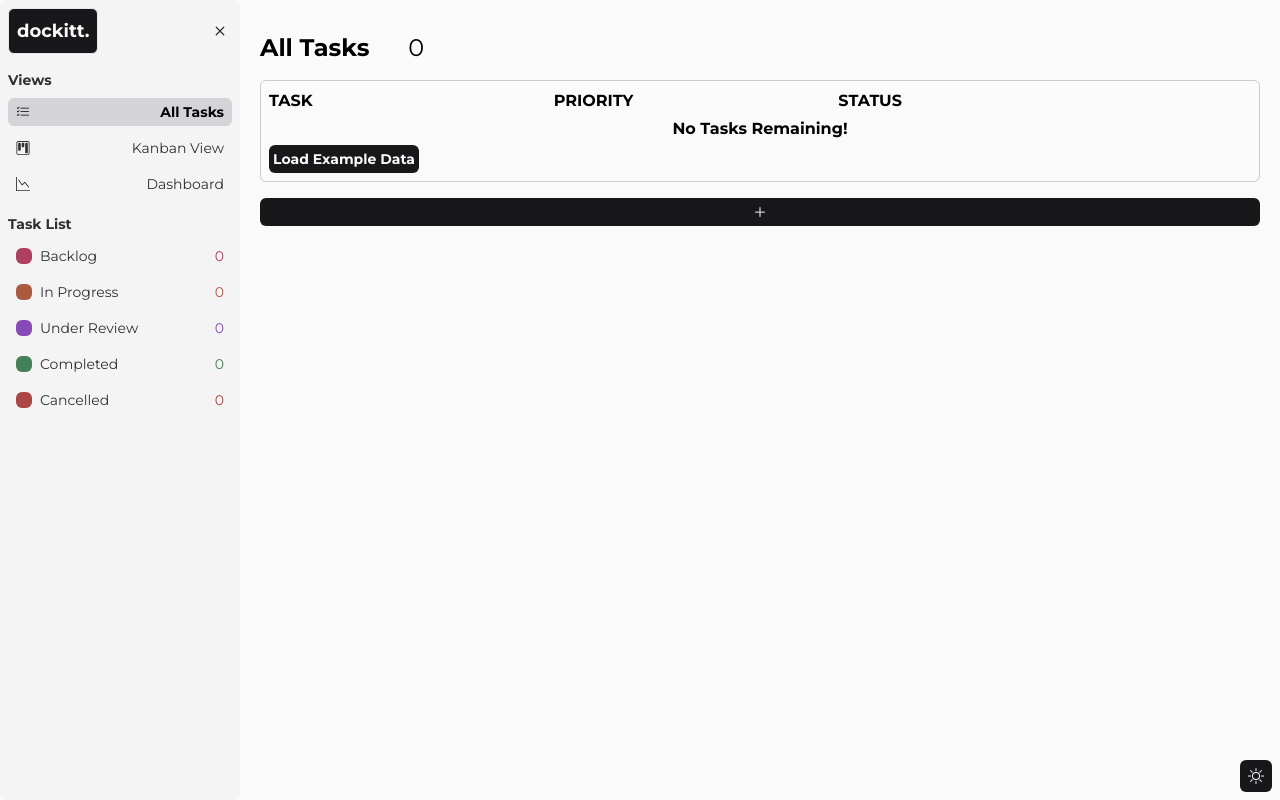
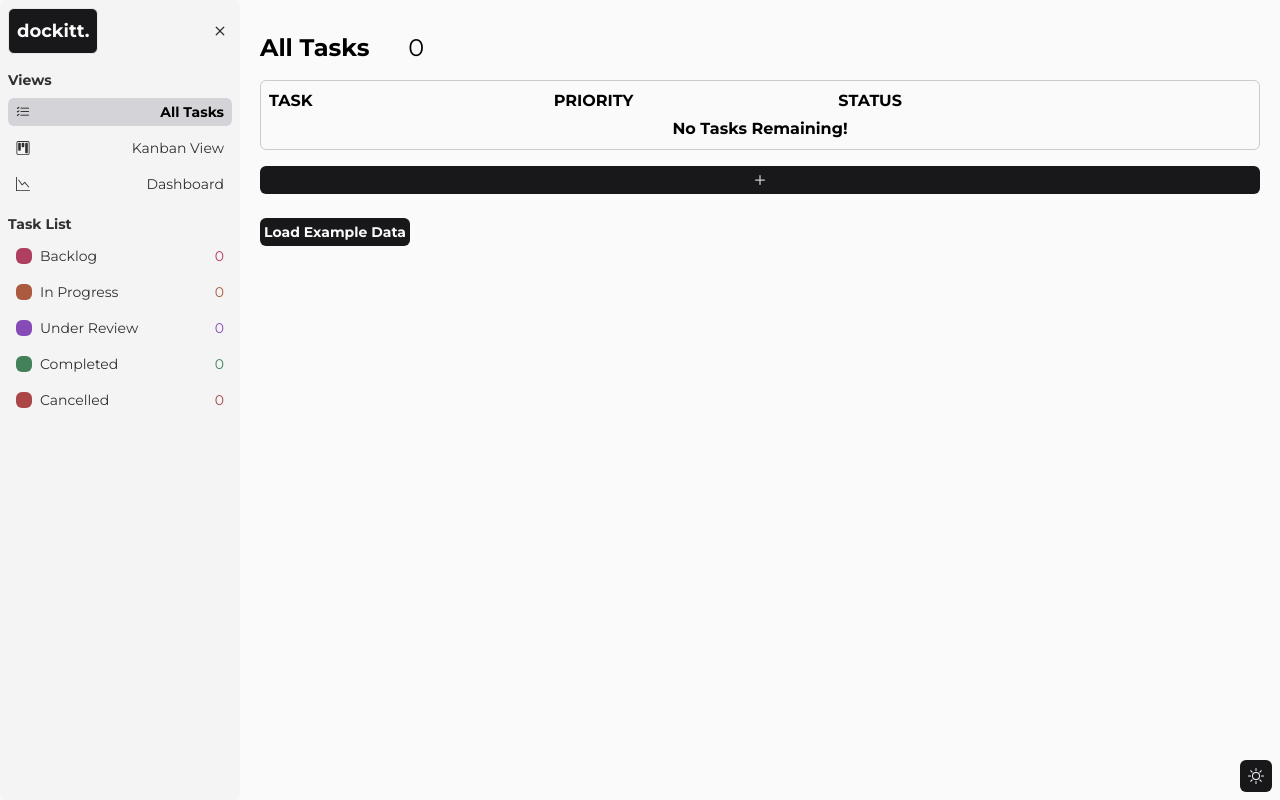
Before and after one commit to williamalowe/next-dockitt, a Next.js app: page / in a window 1280 px wide. Built offline with nearby package versions, Linux system fonts and the light colour scheme.

Commit message:
feat: add add-test-data-btn to page.tsx

```diff
--- a/src/app/page.tsx
+++ b/src/app/page.tsx
@@ -2,6 +2,7 @@
 import TaskList from "@/components/task-list";
 import { useTask } from "@/context/task-context";
 import NewTaskDropdown from "@/components/new-task-dropdown";
+import AddTestDataBtn from "@/components/add-test-data-btn";
 
 export default function Home() {
   const { tasks } = useTask();
@@ -15,6 +16,10 @@ export default function Home() {
       <NewTaskDropdown
         status=""
       />
+      {
+        tasks.length === 0 &&
+        <AddTestDataBtn />
+      }
     </main>
   );
 }
--- a/src/components/add-test-data-btn.tsx
+++ b/src/components/add-test-data-btn.tsx
@@ -8,7 +8,7 @@ export default function AddTestDataBtn() {
   return (
     <button
       onClick={addTestTasks}
-      className="w-fit p-1 bg-zinc-900 dark:bg-zinc-50 text-zinc-50 dark:text-zinc-900 rounded-md text-sm font-bold"
+      className="w-fit p-1 bg-zinc-900 dark:bg-zinc-100 text-zinc-50 dark:text-zinc-900 rounded-md text-sm font-bold"
     >
       Load Example Data
     </button>
--- a/src/components/task-list.tsx
+++ b/src/components/task-list.tsx
@@ -1,4 +1,3 @@
-import AddTestDataBtn from "./add-test-data-btn";
 import TaskUpdateButtons from "./task-update-btns";
 
 export default function TaskList({ tasks }: { tasks: any }) {
@@ -39,7 +38,6 @@ export default function TaskList({ tasks }: { tasks: any }) {
         {tasks.length === 0 && (
           <>
             <p className="text-center font-bold">No Tasks Remaining!</p>
-            <AddTestDataBtn />
           </>
         )}
       </div>
@@ -73,10 +71,7 @@ export default function TaskList({ tasks }: { tasks: any }) {
           </div>
         ))}
         {tasks.length === 0 && (
-          <>
-            <p className="text-center font-bold">No Tasks Remaining!</p>
-            <AddTestDataBtn />
-          </>
+          <p className="text-center font-bold">No Tasks Remaining!</p>
         )}
       </div>
     </>
```
